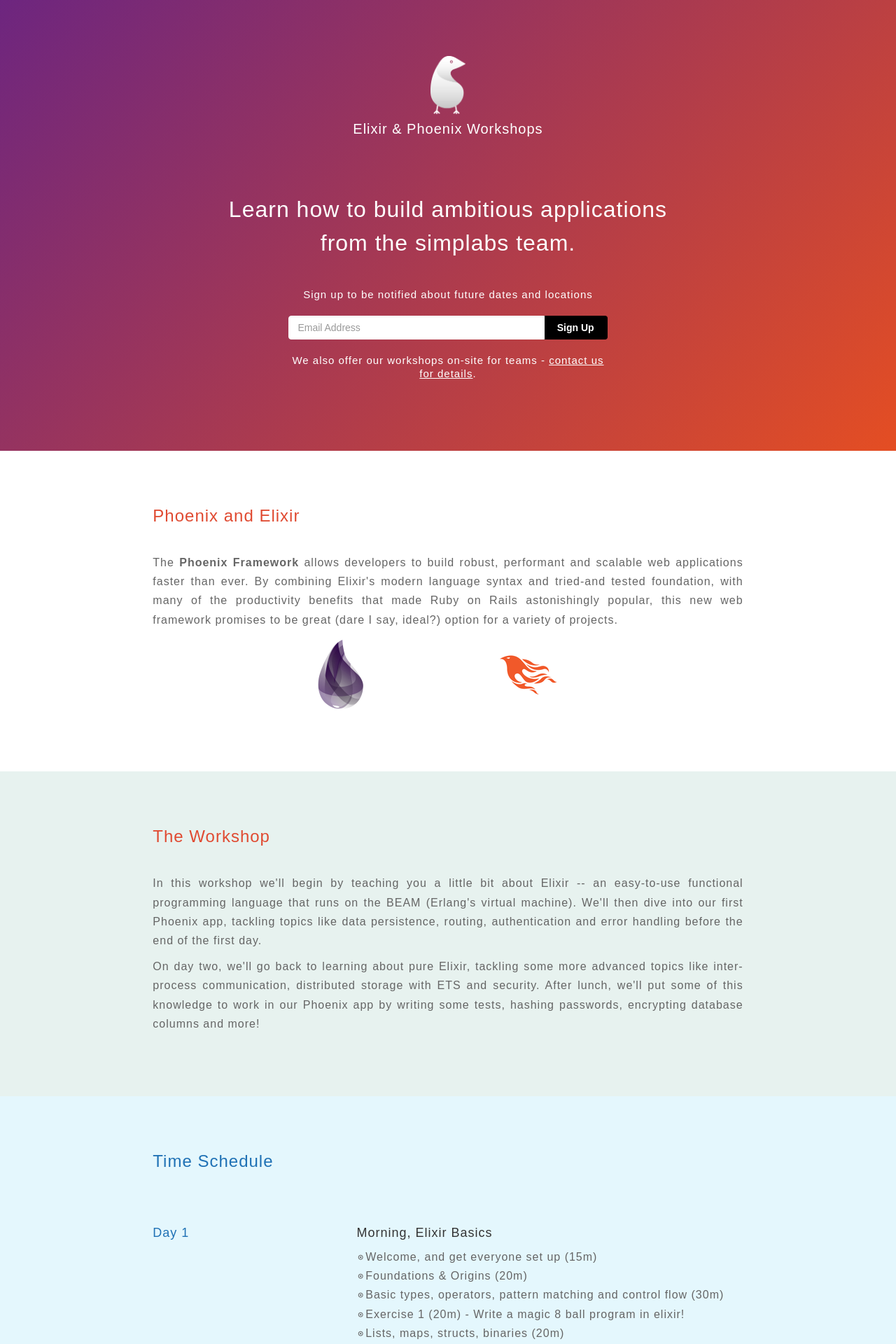
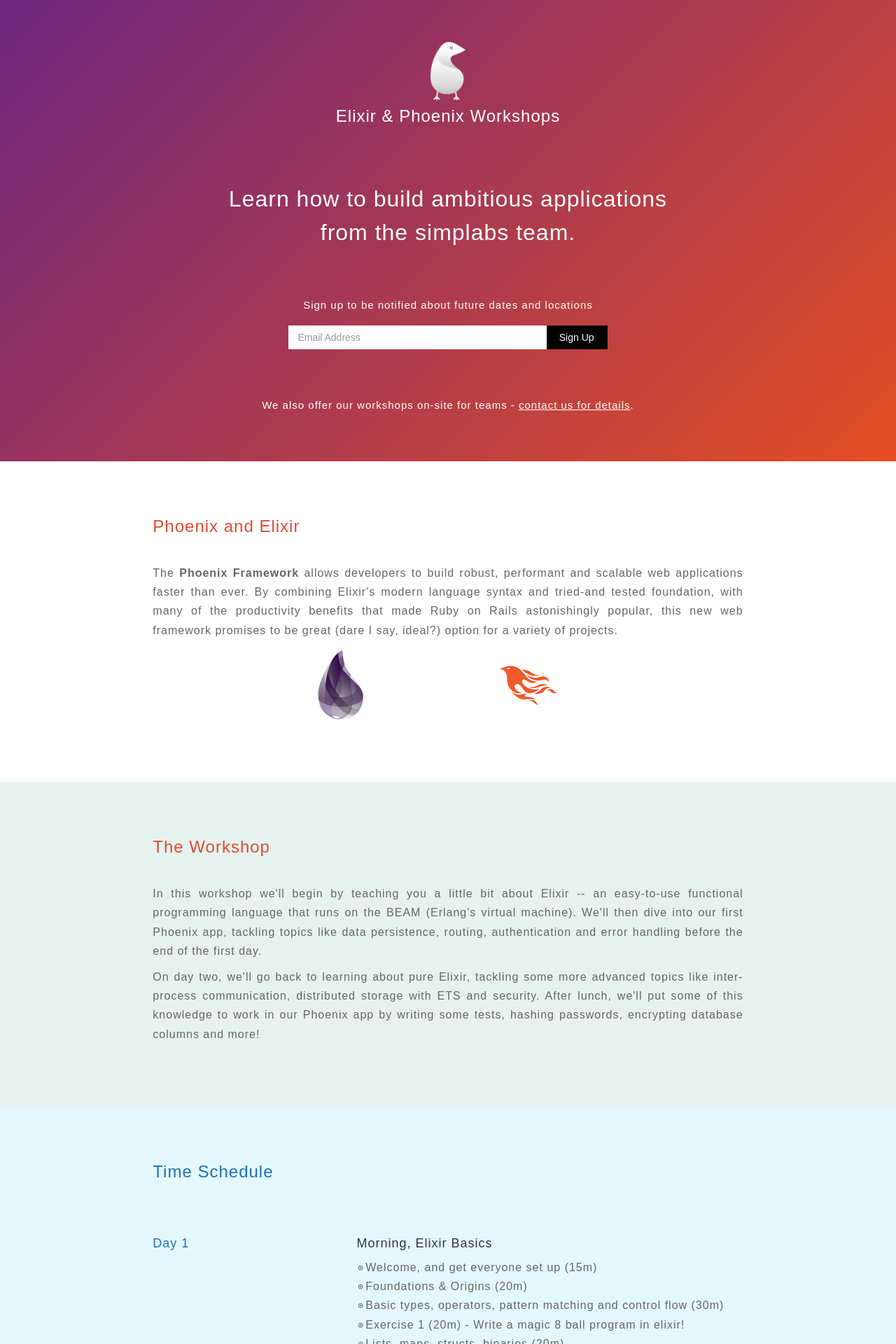
Before and after one commit to mainmatter/elixir-phoenix-workshops, a Jekyll site: the page built from index.html, in a window 1280 px wide. Shown: the top 1920 px of the page at 70% size. Built offline with Jekyll 4.4.1, drawn with Linux system fonts in a browser that asks for light colours; nearby versions of some CDN libraries.

Commit message:
More css

```diff
--- a/css/main.scss
+++ b/css/main.scss
@@ -17,7 +17,7 @@
 }
 
 .title {
-  padding: 80px 0 100px 0;
+  padding: 60px 0 60px 0;
   text-align: center;
   color: #fff;
   background: #6c2580; /* For browsers that do not support gradients */
@@ -32,7 +32,7 @@
 
   h2 {
     margin: 0 0 40px 0;
-    font-size: 20px;
+    font-size: 24px;
     font-weight: lighter;
   }
 
@@ -57,7 +57,7 @@
     font-weight: normal;
     font-size: 15px;
     line-height: 130%;
-    margin: 0;
+    margin-top: 30px;
 
     a {
       color: #fff;
@@ -97,20 +97,22 @@
   }
 
   .register-form {
-    margin: 20px 0;
+    margin: 20px 0 40px;
 
     .input-group {
       input.form-control {
         border-color: #fff;
+        border-radius: 0;
       }
 
       .input-group-addon {
         background-color: #000;
         border-color: #000;
+        border-radius: 0;
 
         button {
           color: #fff;
-          font-weight: bold;
+          font-weight: normal;
           background-color: #000;
           border: none;
 
--- a/index.html
+++ b/index.html
@@ -31,6 +31,10 @@
                 </div>
               </div>
             </form>
+          </div>
+        </div>
+        <div class="row">
+          <div class="col-xs-12 col-md-10 col-md-offset-1">
             <h4>We also offer our workshops on-site for teams - <a href="mailto:info@simplabs.com?subject=Elixir Phoenix Workshops - On-site">contact us for details</a>.</h4>
           </div>
         </div>
```
